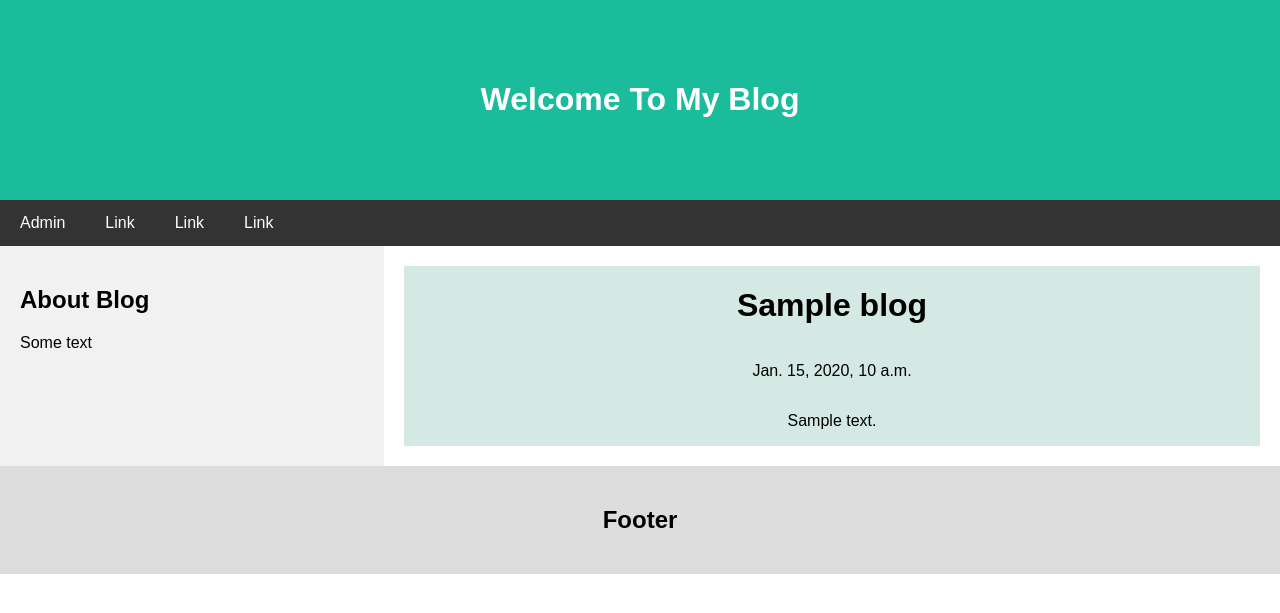
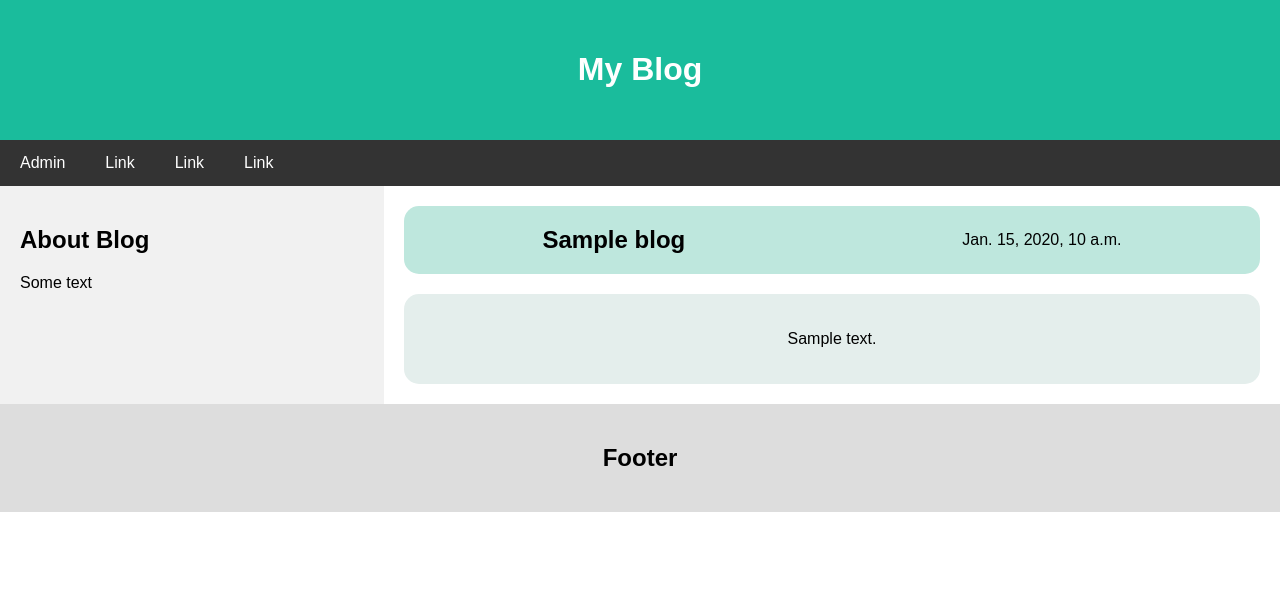
Before and after one commit to SyncopatedPandemonium/django-blog, a Django app: template myblog/blog/templates/blog/blog_post.html in a window 1280 px wide. Shown: the top 613 px of the page. Run offline with Django 3.2, Linux system fonts and the light colour scheme; the template is opened without the code that fills it: most values are stand-ins (such as "Sample title", 1, 10 or a date in 2020); some libraries are stand-ins or nearby versions.

Commit message:
add some more css

```diff
--- a/myblog/blog/static/blog/style.css
+++ b/myblog/blog/static/blog/style.css
@@ -10,7 +10,7 @@
 
 /* Header/logo Title */
 header {
-padding: 60px;
+padding: 30px;
 text-align: center;
 background: #1abc9c;
 color: white;
@@ -57,13 +57,19 @@
 padding: 20px;
 }
 
+.main h2 {
+    display: flex;
+    justify-content: center;
+    align-items: center;
+}
+
 .main > div.post {
     display: flex;
     flex-direction: column;
     justify-content: center;
     align-items: center;
     background-color: #d4e9e4;
-    }
+}
 
 /* Footer */
 footer {
@@ -79,17 +85,77 @@
 }
 }
 
-.flex-container {
+article {
+display: flex;
+flex-direction: column;
+}
+
+article > .article_header {
+display: flex;
+
+align-items: center;
+justify-content: space-around;
+border-radius: 15px;
+background-color: #bee7dd;
+}
+
+article > .article_body {
+display: flex;
+flex-direction: column;
+align-items: center;
+justify-content: center;
+border-radius: 15px;
+background-color: #e4eeec;
+margin: 20px 0 0 0;
+padding: 20px;
+}
+
+article > .article_body a{
+text-decoration: none;
+}
+
+article > .article_body a:visited{
+color: #13705e;
+}
+
+article > .article_body a:hover{
+color: rgb(120, 120, 120);
+}
+
+article > .article_body img{
+width: 80%;
+display: block;
+margin: 0 auto;
+}
+
+.post_title {
 display: flex;
 justify-content: center;
 align-items: center;
 }
 
-.flex-container > div {
+.post_title a {
+flex-wrap: wrap;
 background-color: #d4e9e4;
-width: 80%;
+color: black;
+border-radius: 15px;
+width: 60%;
 margin: 5px;
 text-align: center;
-line-height: 7px;
+line-height: 20px;
 font-size: 15px;
+padding: 10px 20px;
+text-decoration: none;
+text-align: center;
 }
+
+/* visited link */
+.post_title a:visited {
+color: black;
+}
+
+/* Change color on hover */
+.post_title a:hover{
+background-color: #bee7dd;
+color: rgb(120, 120, 120);
+}
--- a/myblog/blog/templates/blog/blog_post.html
+++ b/myblog/blog/templates/blog/blog_post.html
@@ -11,7 +11,7 @@
 
     <!-- Header -->
     <header class="header">
-      <h1>Welcome To My Blog</h1>
+      <h1>My Blog</h1>
     </header>
 
     <!-- Navigation Bar -->
@@ -29,12 +29,16 @@
         <p>Some text</p>
       </sidebar>
       <div class="main">
-        <div class='post'>
+        <article>
             {% load markdownify %}
-            <h1>{{ blog.title }}</h1>
-            <p>{{ blog.date }}</p>
-            {{ blog.body |markdownify }}
-        </div>
+            <div class='article_header'>
+                <h1>{{ blog.title }}</h1>
+                <p>{{ blog.date }}</p>
+            </div>
+            <div class='article_body'>
+                {{ blog.body |markdownify }}
+            </div>
+        <article>
       </div>
     </div>
 
```
Also changed, not shown: myblog/blog/templates/blog/home.html (+5 -2 lines).
